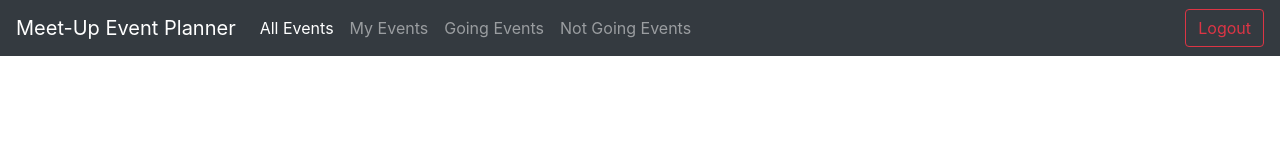
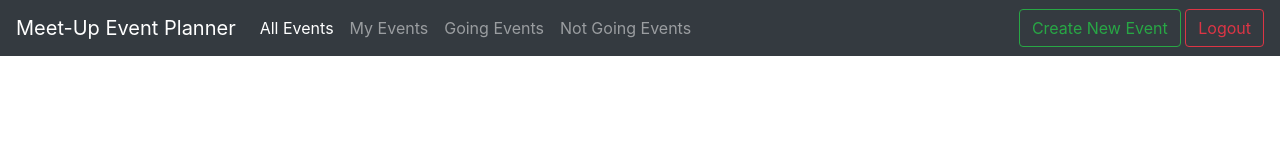
Before and after one commit to yasirkhan130b83fx/Meet-Up-Event-Planner, a plain HTML site: page All Events/index.html in a window 1280 px wide. Drawn offline with Linux system fonts and the light colour scheme; no server answers.

Commit message:
Third Commit

```diff
--- a/All Events/index.html
+++ b/All Events/index.html
@@ -32,6 +32,10 @@
                 <a class="nav-link" href="../Not Going Events/index.html">Not Going Events</a>
             </li>
             </ul>
+            <form action="../Create Event/index.html" class="form-inline mt-2 mt-md-0">
+              <button class="btn btn-outline-success my-2 my-sm-0" type="submit">Create New Event</button>
+            </form>
+            &nbsp;
             <form action="JavaScript:void(0)" class="form-inline mt-2 mt-md-0">
               <button class="btn btn-outline-danger my-2 my-sm-0" onClick="signout();">Logout</button>
             </form>
```
Also changed, not shown: Create Event/index.html (+4 -0 lines), Going Events/index.html (+4 -0 lines), Not Going Events/index.html (+4 -0 lines).
